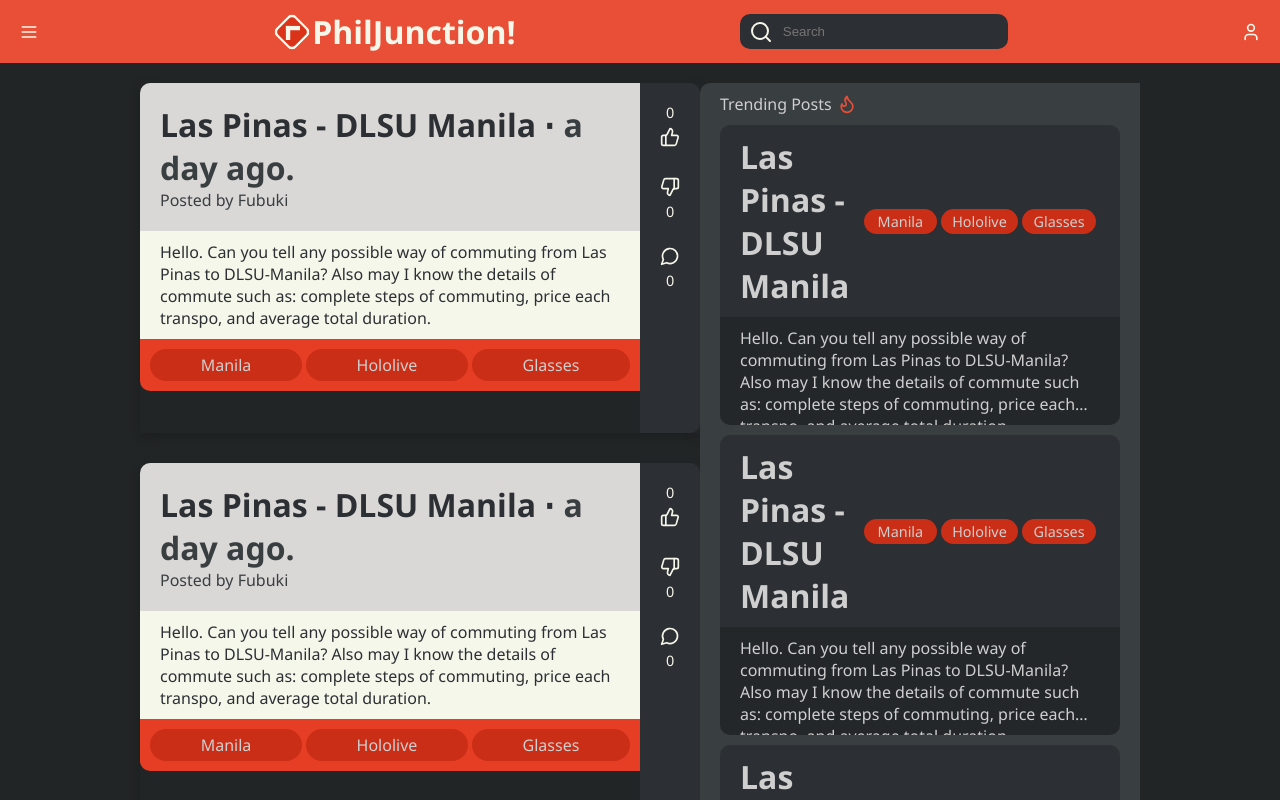
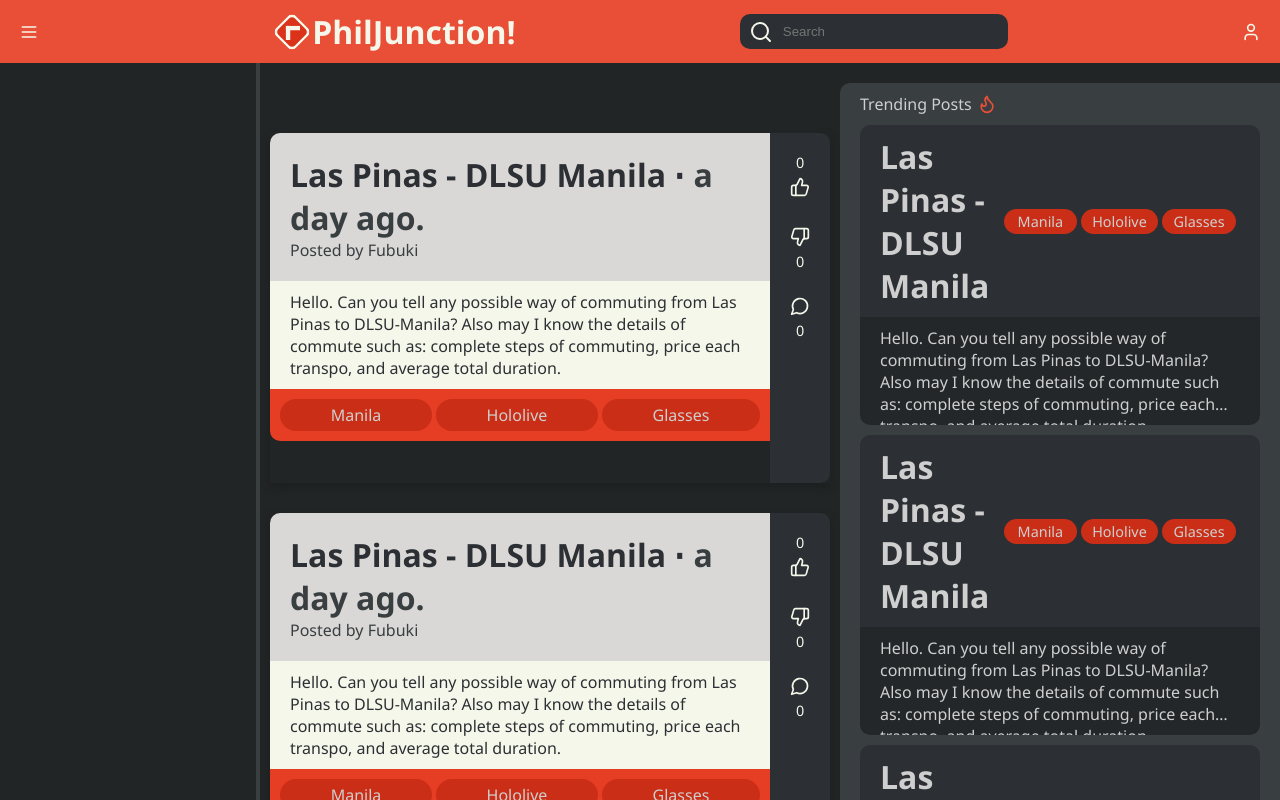
Before and after one commit to tonishii/PhilJunction, a React (Vite) app: page / in a window 1280 px wide. Shown: the top 800 px of the page. Built offline with nearby package versions, Linux system fonts and the light colour scheme.

Commit message:
Layouted so that there's left panel in homepage

```diff
--- a/src/pages/main.tsx
+++ b/src/pages/main.tsx
@@ -7,7 +7,8 @@ import { Flame } from "lucide-react";
 export default function Main() {
   return (
     <div className="main-container">
-      <div></div>
+      <div className="left-container">
+      </div>
       <div className="general-container">
         {[...Array(20)].map(() =>
           <Post
--- a/src/styles/post-styles.css
+++ b/src/styles/post-styles.css
@@ -1,8 +1,8 @@
 /* General Post */
 .main-container {
     display: flex;
-    justify-content: center;
-    margin-top: 20px;
+    width: 100%;
+    justify-content: space-between;
 }
 
 .general-container,
@@ -10,6 +10,7 @@
     display: flex;
     flex-direction: column;
     gap: 30px;
+    margin-top: 70px;
 }
 
 .post-link {
@@ -109,6 +110,7 @@
     border-radius: 10px 0px 0px 10px;
     padding: 10px 20px;
     gap: 10px;
+    margin-top: 20px;
 }
 
 .popular-posts-header {
@@ -210,3 +212,11 @@
     color: #cfcfcf;
     margin: 0;
 }
+
+.left-container {
+    display: flex;
+    justify-content: left;
+    gap: 30px;
+    border-right: 4px solid #393E41;
+    width: 20%
+}
```
